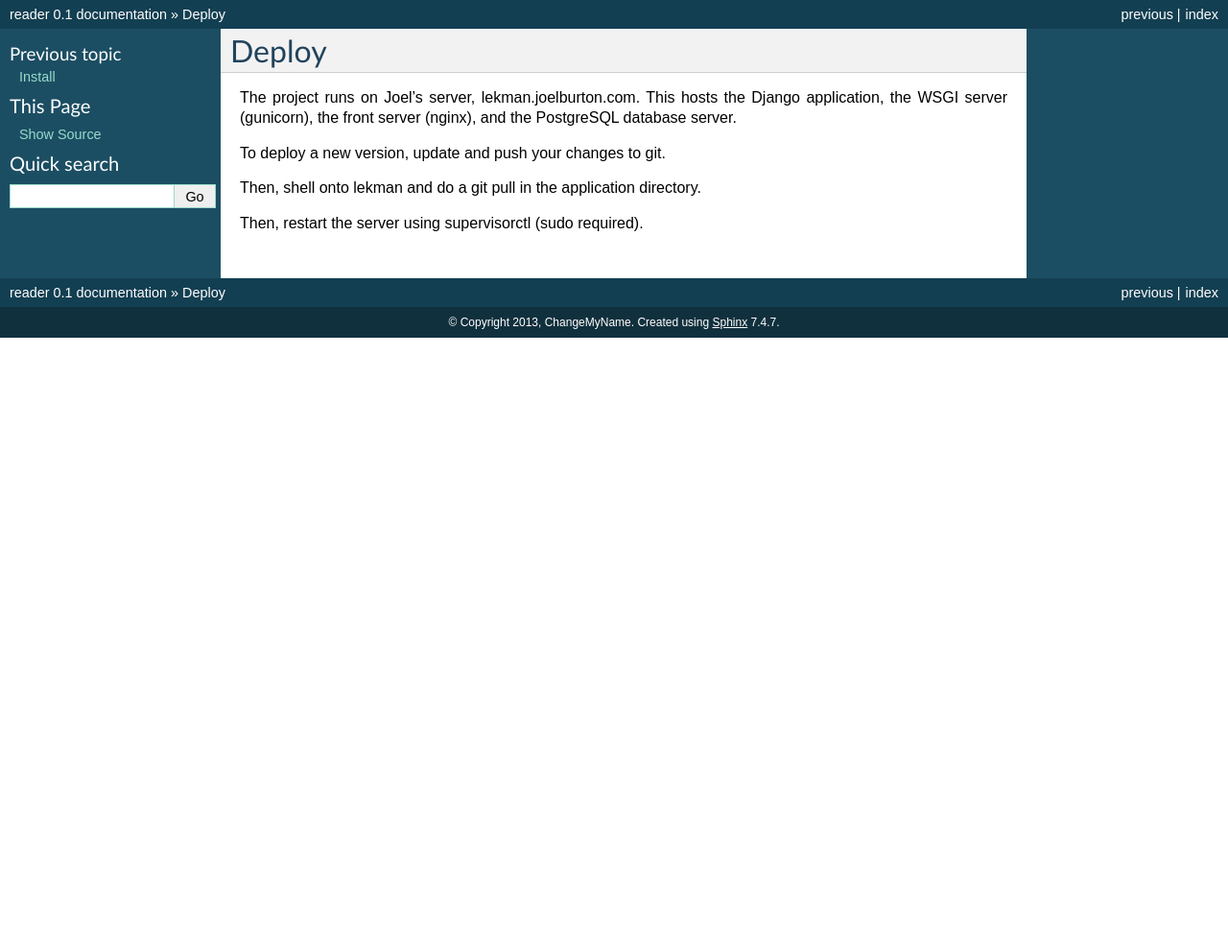
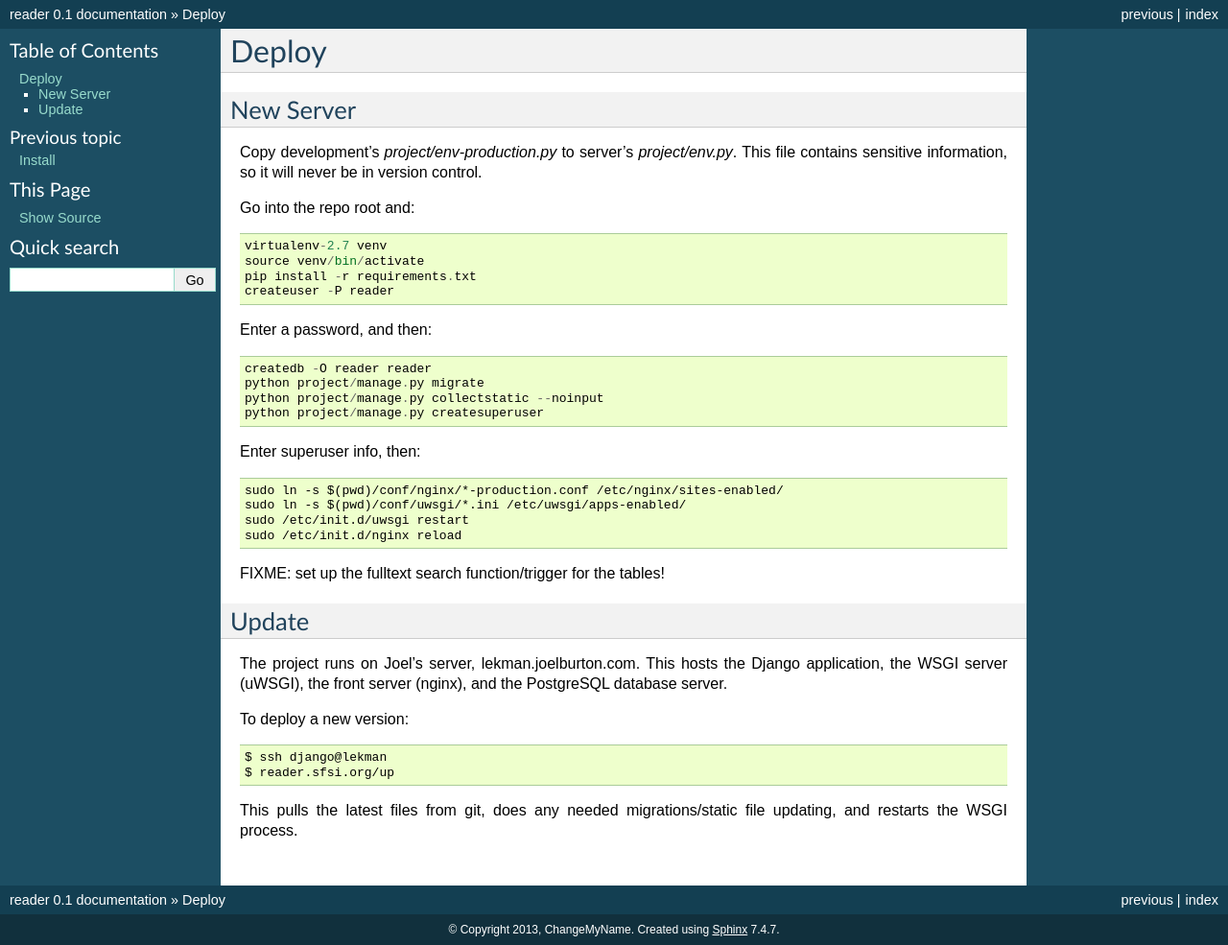
Before and after one commit to joelburton/sfsi-reader, a Sphinx documentation site: the page built from docs/deploy.rst, in a window 1280 px wide. Shown: the whole page at 96% size. Built offline with Sphinx 7.4.7, drawn with Linux system fonts in a browser that asks for light colours; before the commit the page ends 900 px from its top, so only the background shows below that.

Commit message:
Update install instructions.
IMPORTANT: conf filenames have changed; these must be re-linked!

```diff
--- a/docs/deploy.rst
+++ b/docs/deploy.rst
@@ -1,11 +1,45 @@
 Deploy
 ========
 
+New Server
+----------
+
+Copy development's `project/env-production.py` to server's `project/env.py`. This file contains
+sensitive information, so it will never be in version control.
+
+Go into the repo root and::
+
+  virtualenv-2.7 venv
+  source venv/bin/activate
+  pip install -r requirements.txt
+  createuser -P reader
+
+Enter a password, and then::
+
+  createdb -O reader reader
+  python project/manage.py migrate
+  python project/manage.py collectstatic --noinput
+  python project/manage.py createsuperuser
+
+Enter superuser info, then::
+
+  sudo ln -s $(pwd)/conf/nginx/*-production.conf /etc/nginx/sites-enabled/
+  sudo ln -s $(pwd)/conf/uwsgi/*.ini /etc/uwsgi/apps-enabled/
+  sudo /etc/init.d/uwsgi restart
+  sudo /etc/init.d/nginx reload
+
+FIXME: set up the fulltext search function/trigger for the tables!
+
+Update
+------
+
 The project runs on Joel's server, lekman.joelburton.com. This hosts the Django application,
-the WSGI server (gunicorn), the front server (nginx), and the PostgreSQL database server.
+the WSGI server (uWSGI), the front server (nginx), and the PostgreSQL database server.
 
-To deploy a new version, update and push your changes to git.
+To deploy a new version::
 
-Then, shell onto lekman and do a git pull in the application directory.
+    $ ssh django@lekman
+    $ reader.sfsi.org/up
 
-Then, restart the server using supervisorctl (sudo required).
+This pulls the latest files from git, does any needed migrations/static file updating, and
+restarts the WSGI process.
--- a/docs/todo.rst
+++ b/docs/todo.rst
@@ -1,4 +1,5 @@
 - logging on production
-- cannot add members via django admin -- very annoying
 - fix CSS blue colors on hovers, button clicks, etc
 - make comments have a link to piece of content
+- remove grapelli, switch to django-admin-bootstrap
+- don't make us re-index link/pdf when we make a trivial save to these items!
```
Also changed, not shown: 4 other files.
